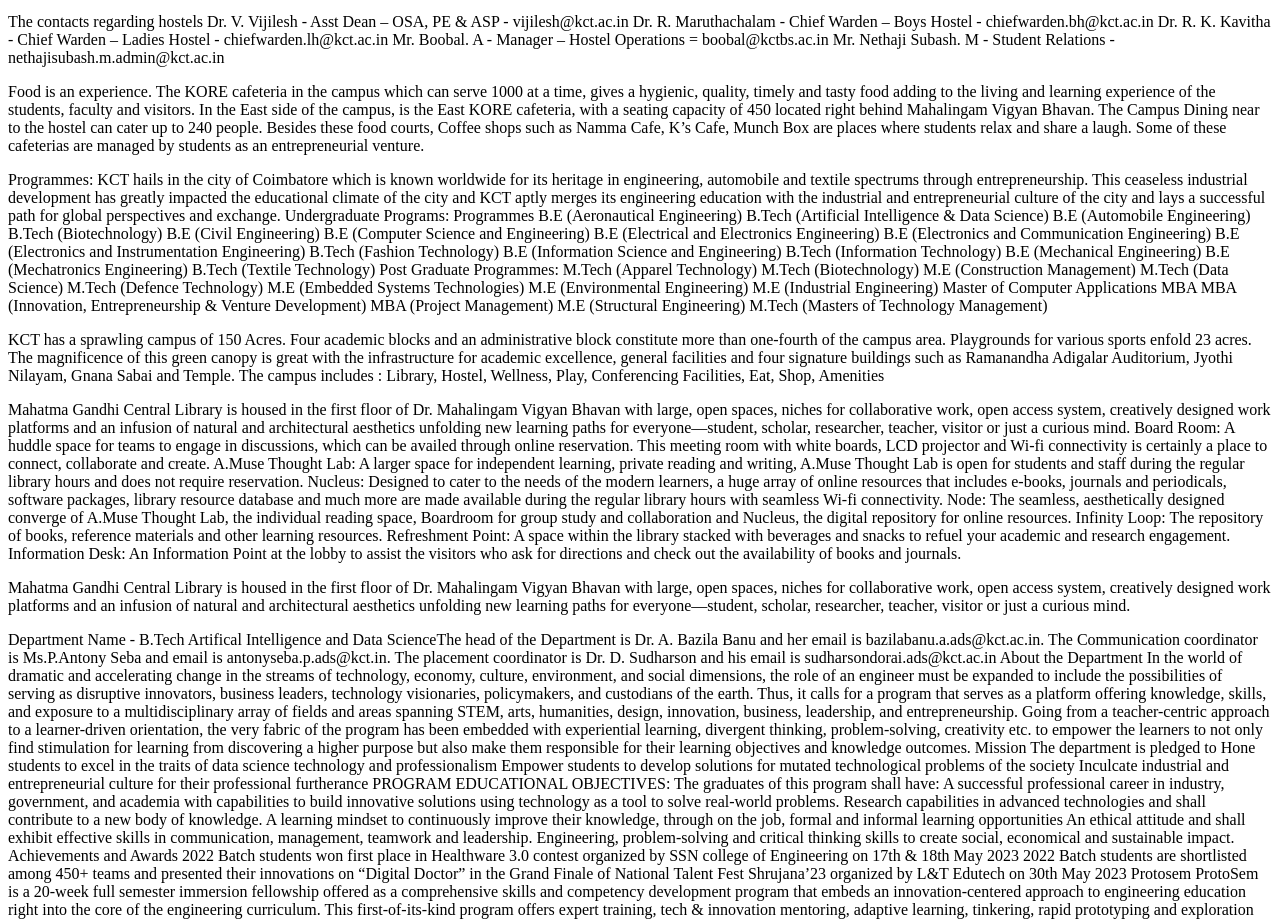
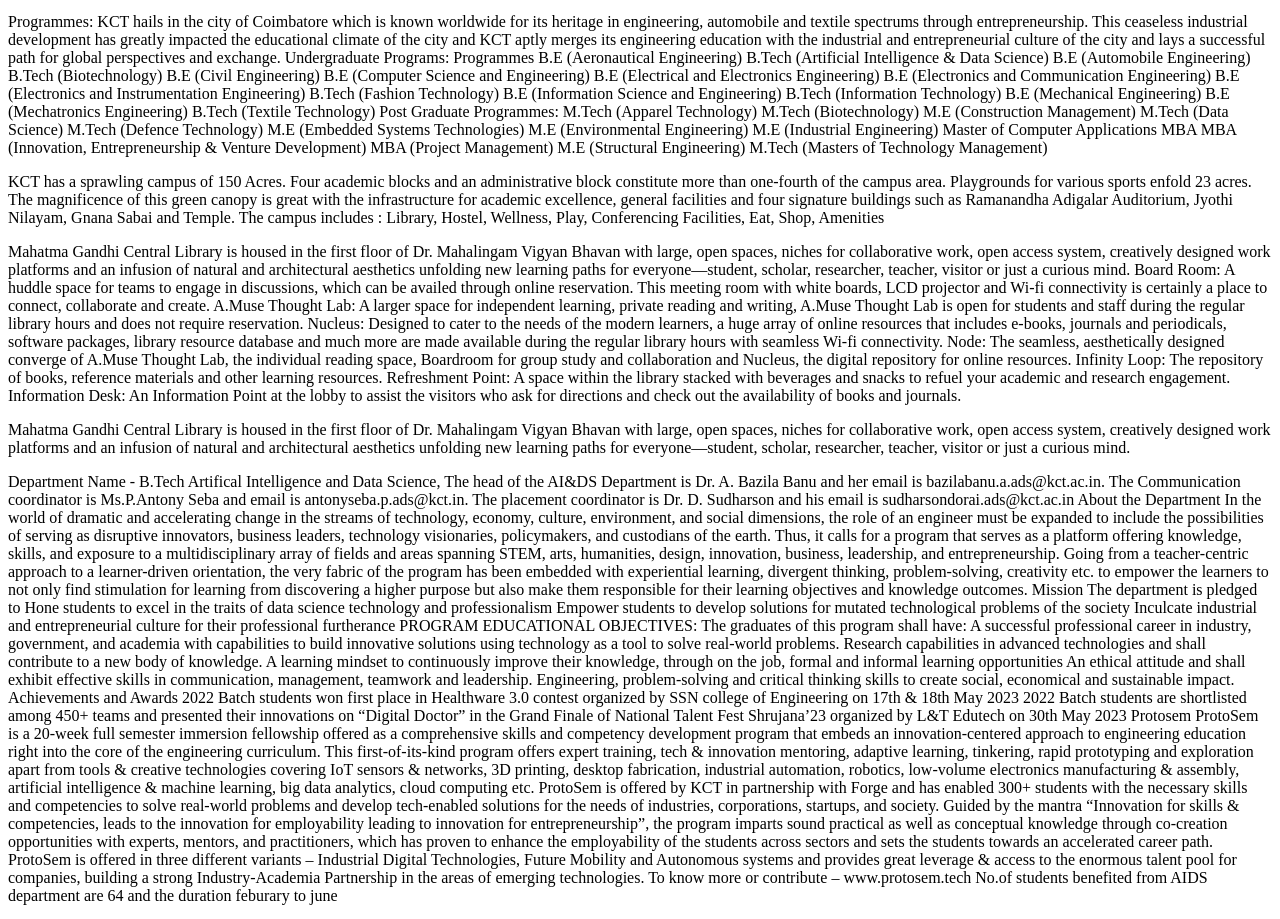
Before and after one commit to Ellakkiaa/Kct-web_page, a plain HTML site: page index.html in a window 1280 px wide. Shown: the part 267-1186 px from the top of the page. Drawn offline with Linux system fonts and the light colour scheme.

Commit message:
Update index.html

```diff
--- a/index.html
+++ b/index.html
@@ -40,18 +40,7 @@
         Kumaraguru Hostels:Kumaraguru students Hostel is an integral part of the college campus. It has two distinct sections for boys’ and girls’ students. The boys hostel comprises of six blocks with total of 512 rooms with a capacity to accommodate 2178 students. The girls’ hostel has a total of 264 rooms in its three blocks with a capacity to accommodate 1216 students. Apart from the hostel blocks, the hostel has dormitories in Vallalar Maiyam and Sharada Maiyam that can accommodate around 90 and 70 students respectively. The residents of the hostel are given rooms in a sharing basis. All common areas like dining, washrooms, lobby etc. are provided in the hostels. Every hostel block has solar hot water facility, mineral water, Hot/Cold water dispenser, Newspaper, Wi-Fi and common ironing and reading room. TV, Hub (Browsing Centre), KRAFT (Gym) and indoor games are available as common facility for the hostel students. Dining hall is conveniently located close to the hostels.
         Hive offers a premier off-campus residential facility for Kumaraguru boy student residents located in the close proximity to the campus. Hive is a five storeyed residential space with modern amenities houses 58 spacious rooms.
     </p>
-    <p>
-        The contacts regarding hostels
-        Dr. V. Vijilesh - Asst Dean – OSA, PE & ASP - vijilesh@kct.ac.in
-        Dr. R. Maruthachalam - Chief Warden – Boys Hostel - chiefwarden.bh@kct.ac.in
-        Dr. R. K. Kavitha - Chief Warden – Ladies Hostel - chiefwarden.lh@kct.ac.in
-        Mr. Boobal. A -  Manager – Hostel Operations = boobal@kctbs.ac.in
-        Mr. Nethaji Subash. M - Student Relations - nethajisubash.m.admin@kct.ac.in
-    </p>
-    <p>
-        Food is an experience. The KORE cafeteria in the campus which can serve 1000 at a time, gives a hygienic, quality, timely and tasty food adding to the living and learning experience of the students, faculty and visitors. In the East side of the campus, is the East KORE cafeteria, with a seating capacity of 450 located right behind Mahalingam Vigyan Bhavan. The Campus Dining near to the hostel can cater up to 240 people. Besides these food courts, Coffee shops such as Namma Cafe, K’s Cafe, Munch Box are places where students relax and share a laugh. Some of these cafeterias are managed by students as an entrepreneurial venture.
 
-    </p>
 
     <p>
         Programmes: KCT hails in the city of Coimbatore which is known worldwide for its heritage in engineering, automobile and textile spectrums through entrepreneurship. This ceaseless industrial development has greatly impacted the educational climate of the city and KCT aptly merges its engineering education with the industrial and entrepreneurial culture of the city and lays a successful path for global perspectives and exchange.
@@ -93,7 +82,6 @@
 
 
 
-    <title>The campus</title>
     <p>
         KCT has a sprawling campus of 150 Acres. Four academic blocks and an administrative block constitute more than one-fourth of the campus area. Playgrounds for various sports enfold 23 acres. The magnificence of this green canopy is great with the infrastructure for academic excellence, general facilities and four signature buildings such as Ramanandha Adigalar Auditorium, Jyothi Nilayam, Gnana Sabai and Temple.
         The campus includes : Library, Hostel, Wellness, Play, Conferencing Facilities, Eat, Shop, Amenities
@@ -125,7 +113,7 @@
     <p>
         <title>Department of AI</title>
 
-        Department Name - B.Tech Artifical Intelligence and Data ScienceThe head of the Department is Dr. A. Bazila Banu and her email is bazilabanu.a.ads@kct.ac.in. The Communication coordinator is Ms.P.Antony Seba and email is antonyseba.p.ads@kct.in. The placement coordinator is Dr. D. Sudharson and his email is sudharsondorai.ads@kct.ac.in
+        Department Name - B.Tech Artifical Intelligence and Data Science, The head of the AI&DS Department is Dr. A. Bazila Banu and her email is bazilabanu.a.ads@kct.ac.in. The Communication coordinator is Ms.P.Antony Seba and email is antonyseba.p.ads@kct.in. The placement coordinator is Dr. D. Sudharson and his email is sudharsondorai.ads@kct.ac.in
 
 
         About the Department
```
